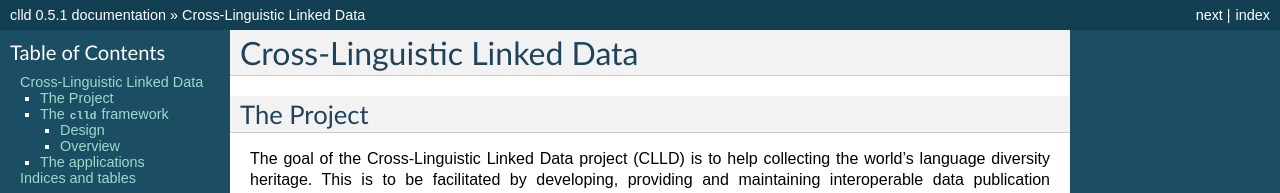
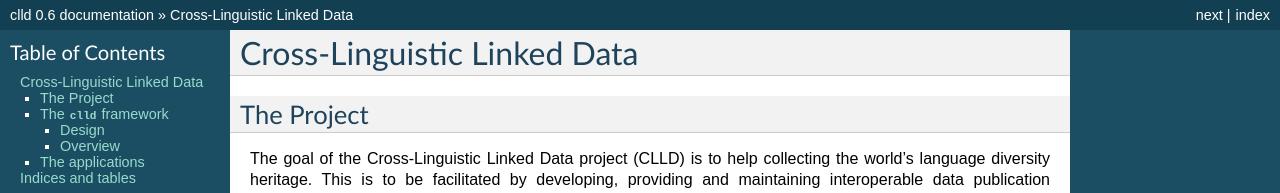
Before and after one commit to clld/clld, a Sphinx documentation site: the page built from docs/index.rst, in a window 1280 px wide and 900 px high. Shown: the top 193 px of the window. Built offline with Sphinx 7.4.7, drawn with Linux system fonts in a browser that asks for light colours; some of the changed text lies outside the part shown.

Commit message:
bumbed version number

```diff
--- a/clld/__init__.py
+++ b/clld/__init__.py
@@ -4,7 +4,7 @@ from clld.db.models import common
 from clld import interfaces
 
 
-__version__ = "0.5.1"
+__version__ = "0.6"
 _Resource = namedtuple('Resource', 'name model interface with_index')
 
 
--- a/docs/conf.py
+++ b/docs/conf.py
@@ -51,10 +51,10 @@ copyright = u'2014, Robert Forkel'
 # built documents.
 #
 # The full version, including alpha/beta/rc tags.
-release = '0.5.1'
+release = '0.6'
 
 # The short X.Y version.
-version = '0.5.1'
+version = '0.6'
 
 # The language for content autogenerated by Sphinx. Refer to documentation
 # for a list of supported languages.
--- a/setup.py
+++ b/setup.py
@@ -78,7 +78,7 @@ testing_extras = tests_require + [
     ]
 
 setup(name='clld',
-      version='0.5.1',
+      version='0.6',
       description=(
           'Python library supporting the development of cross-linguistic databases'),
       long_description='',
```
